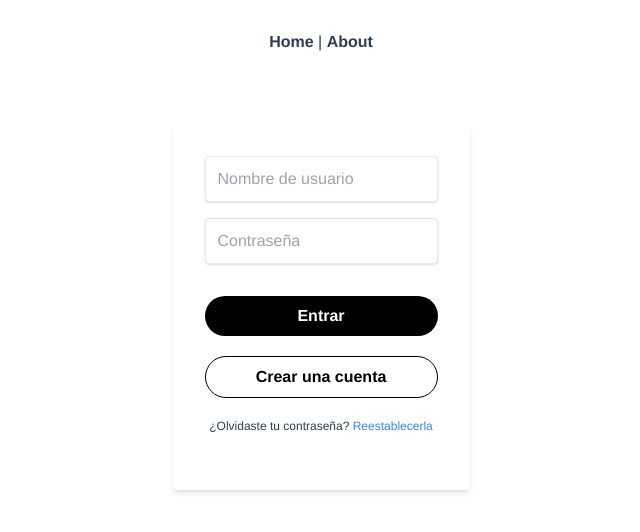
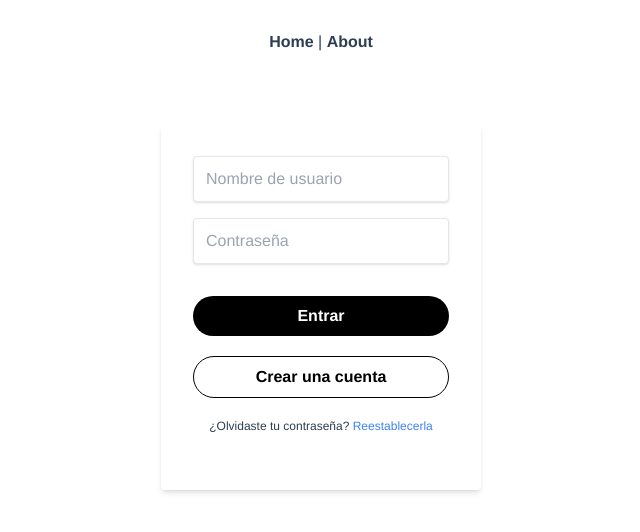
Before and after one commit to tellale/flitter-frontend, a Vue app: page /#/login in a window 1280 px wide. Shown: the top 532 px of the page, without its empty margins (319-959 px from the left). Built offline with nearby package versions, Linux system fonts and the light colour scheme.

Commit message:
styles changes added

```diff
--- a/src/views/LoginView.vue
+++ b/src/views/LoginView.vue
@@ -1,5 +1,5 @@
 <template>
-    <div class="container mx-auto max-w-fit mt-10">
+    <div class="container mx-auto mt-10 w-80">
 
   <form class="bg-white shadow-md rounded px-8 pt-6 pb-8 mb-4">
     <div class="mb-4">
```
